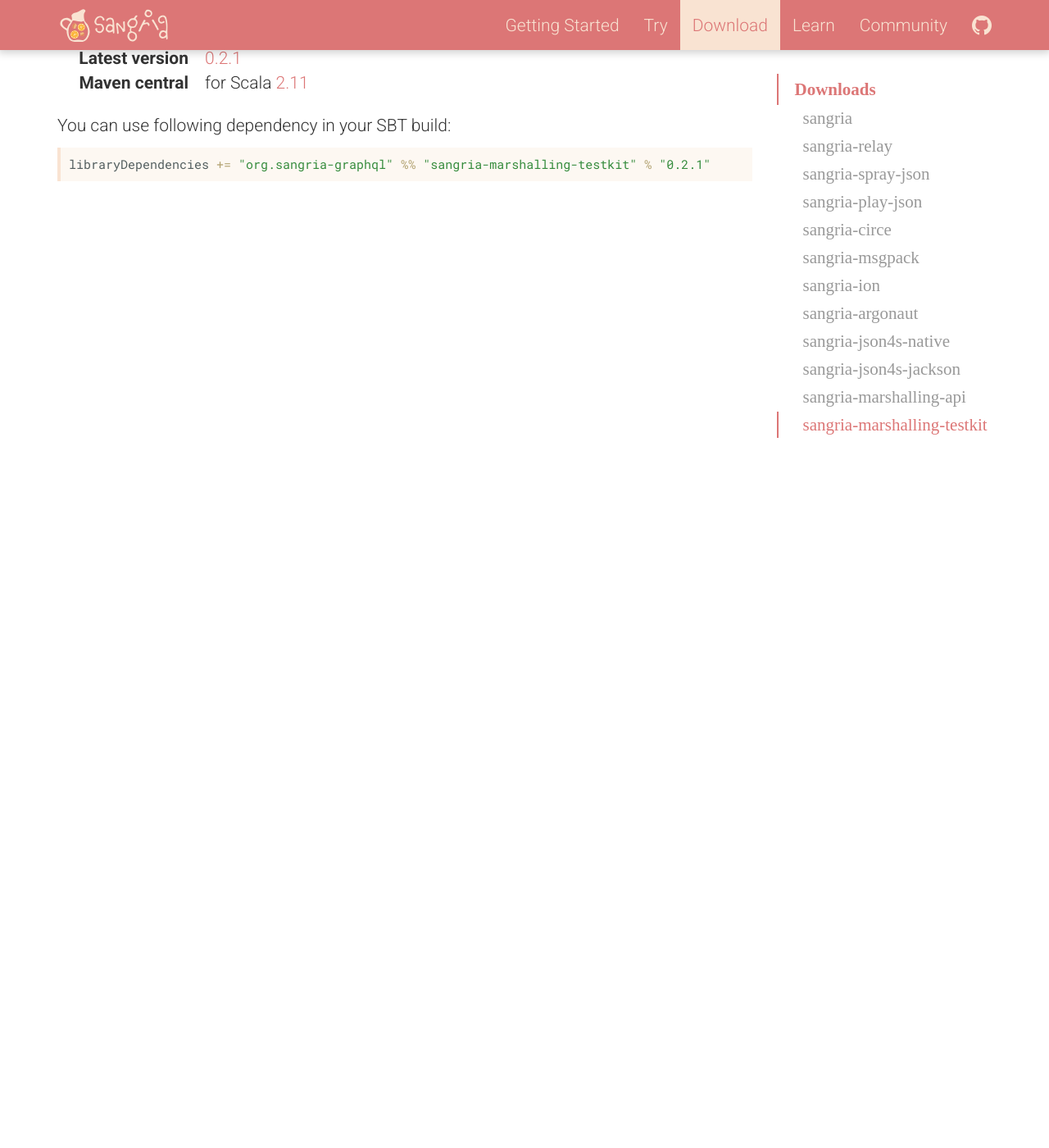
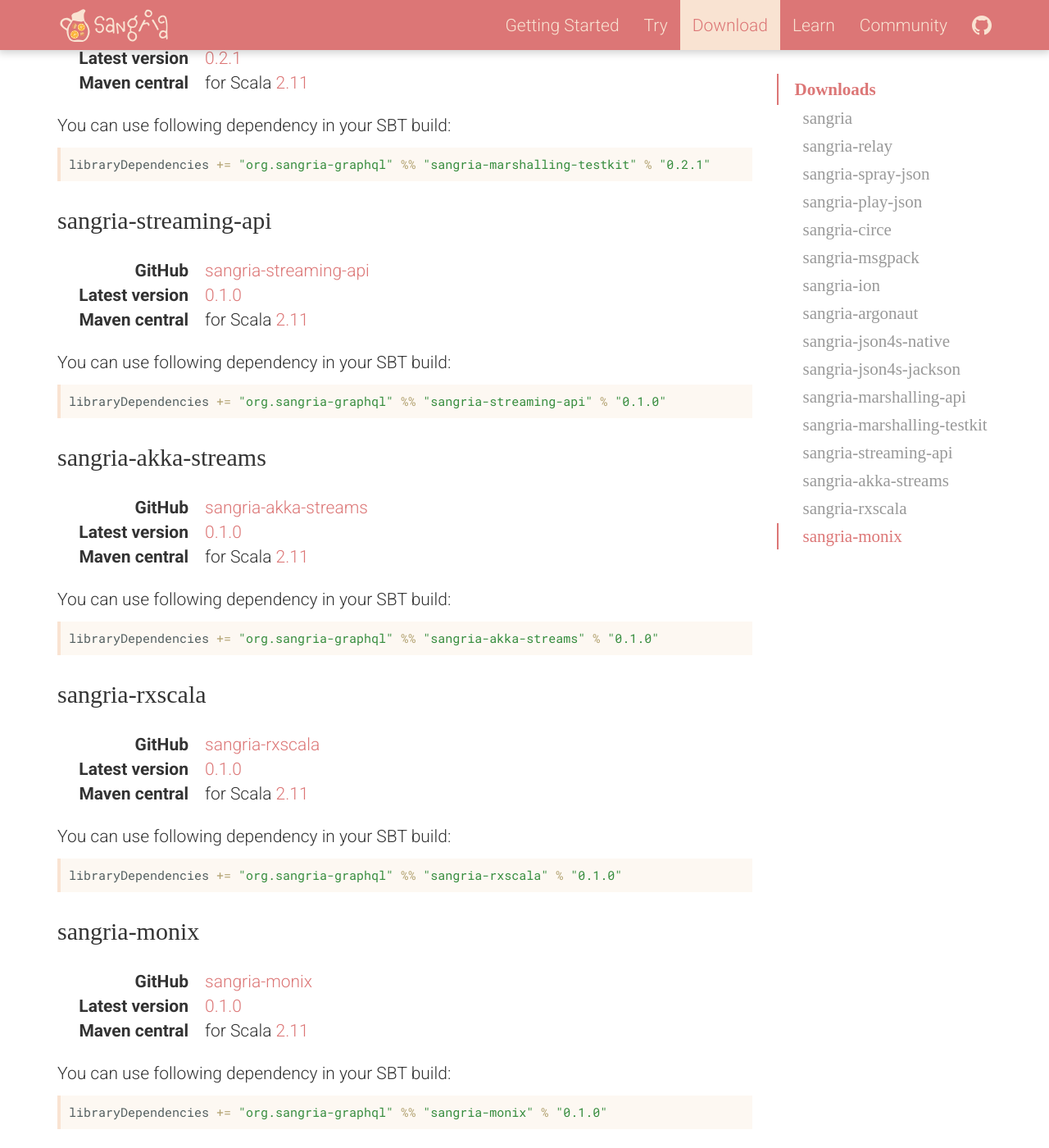
Before and after one commit to sangria-graphql/sangria-graphql.github.io, a Jekyll site: the page built from download.md, in a window 1280 px wide and 1400 px high, scrolled down 3501 px. Shown: the whole window at 82% size. Built offline with Jekyll 4.4.1, drawn with Linux system fonts in a browser that asks for light colours; some of the changed text lies outside the part shown.

Commit message:
- Introduced new libraries - Removed caution - bumped versions

````diff
--- a/_config.yml
+++ b/_config.yml
@@ -7,18 +7,22 @@
 domain: sangria-graphql.org
 
 version:
-  sangria: 0.7.3
-  sangria-relay: 0.7.3
+  sangria: 1.0.0-RC1
+  sangria-relay: 1.0.0-RC1
   sangria-spray-json: 0.3.1
   sangria-play-json: 0.3.2
   sangria-json4s-native: 0.2.1
   sangria-json4s-jackson: 0.3.1
-  sangria-circe: 0.5.0
+  sangria-circe: 0.5.1
   sangria-msgpack: 0.2.1
   sangria-ion: 0.1.0
   sangria-argonaut: 0.3.1
   sangria-marshalling-api: 0.2.1
   sangria-marshalling-testkit: 0.2.1
+  sangria-streaming-api: 0.1.0
+  sangria-akka-streams: 0.1.0
+  sangria-rxscala: 0.1.0
+  sangria-monix: 0.1.0
 
 groupId: org.sangria-graphql
 
@@ -43,6 +47,10 @@
     sangria-argonaut: https://github.com/sangria-graphql/sangria-argonaut
     sangria-marshalling-api: https://github.com/sangria-graphql/sangria-marshalling-api
     sangria-marshalling-testkit: https://github.com/sangria-graphql/sangria-marshalling-testkit
+    sangria-streaming-api: https://github.com/sangria-graphql/sangria-streaming-api
+    sangria-akka-streams: https://github.com/sangria-graphql/sangria-akka-streams
+    sangria-rxscala: https://github.com/sangria-graphql/sangria-rxscala
+    sangria-monix: https://github.com/sangria-graphql/sangria-monix
   maven:
     sangria: http://search.maven.org/#artifactdetails%7Corg.sangria-graphql%7Csangria_
     sangria-relay: http://search.maven.org/#artifactdetails%7Corg.sangria-graphql%7Csangria-relay_
@@ -56,6 +64,10 @@
     sangria-argonaut: http://search.maven.org/#artifactdetails%7Corg.sangria-graphql%7Csangria-argonaut_
     sangria-marshalling-api: http://search.maven.org/#artifactdetails%7Corg.sangria-graphql%7Csangria-marshalling-api_
     sangria-marshalling-testkit: http://search.maven.org/#artifactdetails%7Corg.sangria-graphql%7Csangria-marshalling-testkit_
+    sangria-streaming-api: http://search.maven.org/#artifactdetails%7Corg.sangria-graphql%7Csangria-streaming-api_
+    sangria-akka-streams: http://search.maven.org/#artifactdetails%7Corg.sangria-graphql%7Csangria-akka-streams_
+    sangria-rxscala: http://search.maven.org/#artifactdetails%7Corg.sangria-graphql%7Csangria-rxscala_
+    sangria-monix: http://search.maven.org/#artifactdetails%7Corg.sangria-graphql%7Csangria-monix_
   issues:
     sangria: https://github.com/sangria-graphql/sangria/issues
     sangria-relay: https://github.com/sangria-graphql/sangria-relay/issues
@@ -69,6 +81,10 @@
     sangria-argonaut: https://github.com/sangria-graphql/sangria-argonaut/issues
     sangria-marshalling-api: https://github.com/sangria-graphql/sangria-marshalling-api/issues
     sangria-marshalling-testkit: https://github.com/sangria-graphql/sangria-marshalling-testkit/issues
+    sangria-streaming-api: https://github.com/sangria-graphql/sangria-streaming-api/issues
+    sangria-akka-streams: https://github.com/sangria-graphql/sangria-akka-streams/issues
+    sangria-rxscala: https://github.com/sangria-graphql/sangria-rxscala/issues
+    sangria-monix: https://github.com/sangria-graphql/sangria-monix/issues
   releases:
     sangria: https://github.com/sangria-graphql/sangria/releases
     sangria-relay: https://github.com/sangria-graphql/sangria-relay/releases
@@ -82,6 +98,10 @@
     sangria-argonaut: https://github.com/sangria-graphql/sangria-argonaut/releases
     sangria-marshalling-api: https://github.com/sangria-graphql/sangria-marshalling-api/releases
     sangria-marshalling-testkit: https://github.com/sangria-graphql/sangria-marshalling-testkit/releases
+    sangria-streaming-api: https://github.com/sangria-graphql/sangria-streaming-api/releases
+    sangria-akka-streams: https://github.com/sangria-graphql/sangria-akka-streams/releases
+    sangria-rxscala: https://github.com/sangria-graphql/sangria-rxscala/releases
+    sangria-monix: https://github.com/sangria-graphql/sangria-monix/releases
   website: https://github.com/sangria-graphql/sangria-website
   jekyll: http://jekyllrb.com/
   ghpages: https://pages.github.com/
--- a/download.md
+++ b/download.md
@@ -201,3 +201,67 @@
 ```scala
 libraryDependencies += "{{site.groupId}}" %% "sangria-marshalling-testkit" % "{{site.version.sangria-marshalling-testkit}}"
 ```
+
+### sangria-streaming-api
+
+<dl class="dl-horizontal">
+  <dt>GitHub</dt><dd><a target="_blank" href="{{site.link.repo.sangria-streaming-api}}">sangria-streaming-api</a></dd>
+  <dt>Latest version</dt><dd><a target="_blank" href="{{site.link.releases.sangria-streaming-api}}">{{site.version.sangria-streaming-api}}</a></dd>
+  <dt>Maven central</dt><dd>
+    for Scala <a target="_blank" href="{{site.link.maven.sangria-streaming-api}}2.11%7C{{site.version.sangria-streaming-api}}%7Cjar">2.11</a>
+  </dd>
+</dl>
+
+You can use following dependency in your SBT build:
+
+```scala
+libraryDependencies += "{{site.groupId}}" %% "sangria-streaming-api" % "{{site.version.sangria-streaming-api}}"
+```
+
+### sangria-akka-streams
+
+<dl class="dl-horizontal">
+  <dt>GitHub</dt><dd><a target="_blank" href="{{site.link.repo.sangria-akka-streams}}">sangria-akka-streams</a></dd>
+  <dt>Latest version</dt><dd><a target="_blank" href="{{site.link.releases.sangria-akka-streams}}">{{site.version.sangria-akka-streams}}</a></dd>
+  <dt>Maven central</dt><dd>
+    for Scala <a target="_blank" href="{{site.link.maven.sangria-akka-streams}}2.11%7C{{site.version.sangria-akka-streams}}%7Cjar">2.11</a>
+  </dd>
+</dl>
+
+You can use following dependency in your SBT build:
+
+```scala
+libraryDependencies += "{{site.groupId}}" %% "sangria-akka-streams" % "{{site.version.sangria-akka-streams}}"
+```
+
+### sangria-rxscala
+
+<dl class="dl-horizontal">
+  <dt>GitHub</dt><dd><a target="_blank" href="{{site.link.repo.sangria-rxscala}}">sangria-rxscala</a></dd>
+  <dt>Latest version</dt><dd><a target="_blank" href="{{site.link.releases.sangria-rxscala}}">{{site.version.sangria-rxscala}}</a></dd>
+  <dt>Maven central</dt><dd>
+    for Scala <a target="_blank" href="{{site.link.maven.sangria-rxscala}}2.11%7C{{site.version.sangria-rxscala}}%7Cjar">2.11</a>
+  </dd>
+</dl>
+
+You can use following dependency in your SBT build:
+
+```scala
+libraryDependencies += "{{site.groupId}}" %% "sangria-rxscala" % "{{site.version.sangria-rxscala}}"
+```
+
+### sangria-monix
+
+<dl class="dl-horizontal">
+  <dt>GitHub</dt><dd><a target="_blank" href="{{site.link.repo.sangria-monix}}">sangria-monix</a></dd>
+  <dt>Latest version</dt><dd><a target="_blank" href="{{site.link.releases.sangria-monix}}">{{site.version.sangria-monix}}</a></dd>
+  <dt>Maven central</dt><dd>
+    for Scala <a target="_blank" href="{{site.link.maven.sangria-monix}}2.11%7C{{site.version.sangria-monix}}%7Cjar">2.11</a>
+  </dd>
+</dl>
+
+You can use following dependency in your SBT build:
+
+```scala
+libraryDependencies += "{{site.groupId}}" %% "sangria-monix" % "{{site.version.sangria-monix}}"
+```
````
Also changed, not shown: _includes/caution.html (deleted, +0 -11 lines).
